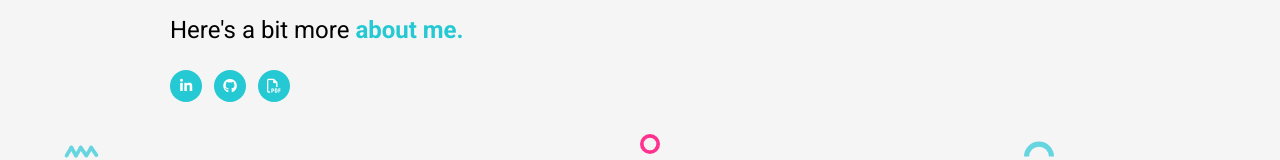
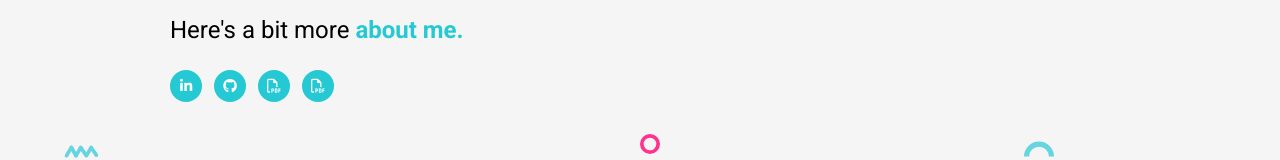
Before and after one commit to Kxsanchez323/Advanced-E-Portfolio, a plain HTML site: page index.html in a window 1280 px wide. Shown: the part 506-666 px from the top of the page. Drawn offline with nearby package versions, Linux system fonts and the light colour scheme.

```diff
--- a/index.html
+++ b/index.html
@@ -52,6 +52,7 @@
                     <a href="https://www.linkedin.com/in/kevin-sanchez-005974224/" target="_blank" class="social__link click"> <i class="fa-brands fa-linkedin-in"></i></a>
                     <a href="https://github.com/Kxsanchez323" target="_blank" class="social__link click"> <i class="fa-brands fa-github"></i></a>
                     <a href="./assets/Sanchez Resume_2.pdf" target="_blank" class="social__link click"> <i class="fa-regular fa-file-pdf"></i></a>
+                    <a href="./assets/Kevin's Certificate of Completion.pdf" target="_blank" class="social__link click"> <i class="fa-regular fa-file-pdf"></i></a>
                 </div>
             </div>
         </header>
```
Also changed, not shown: 1 other file.
